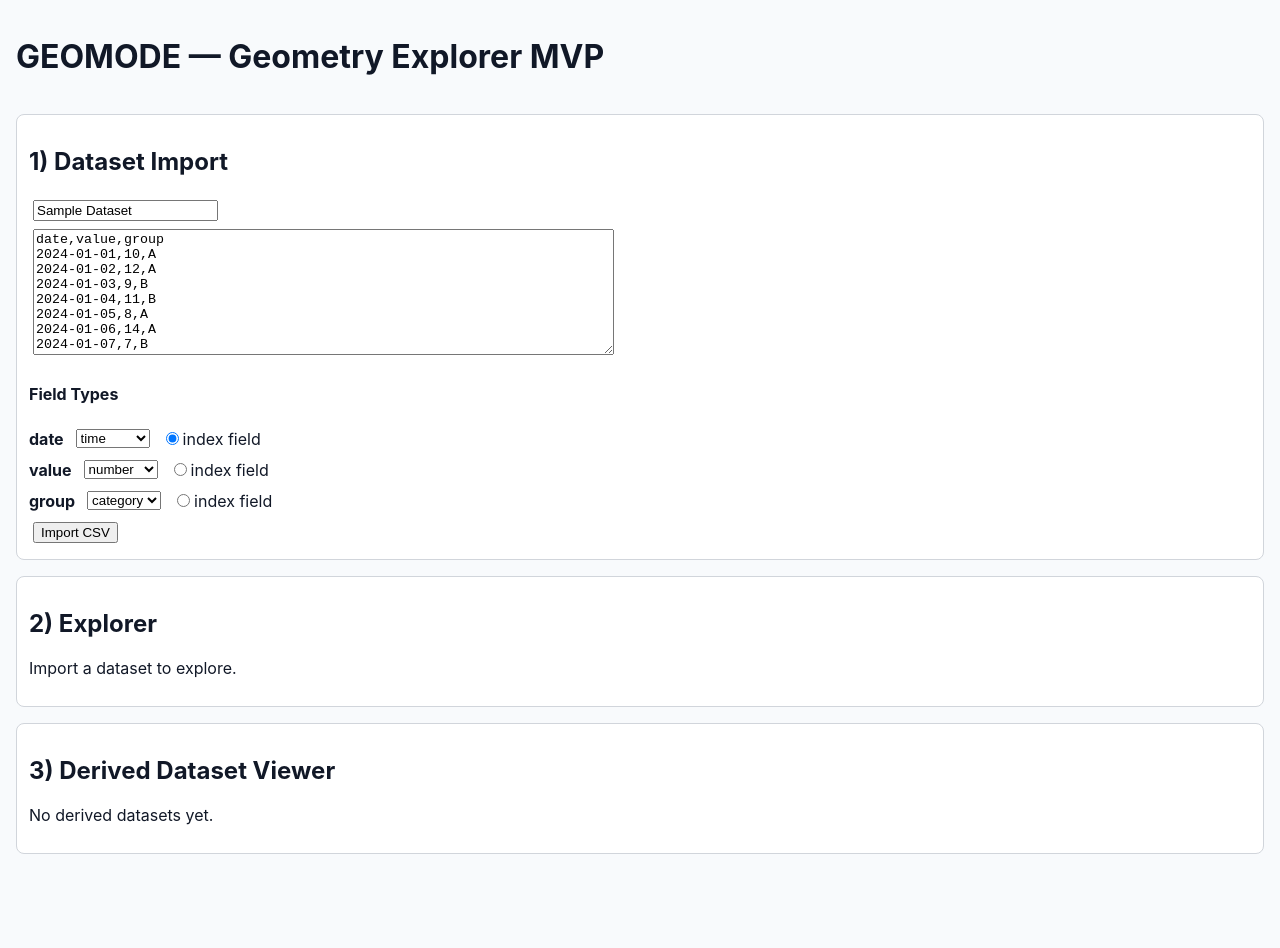
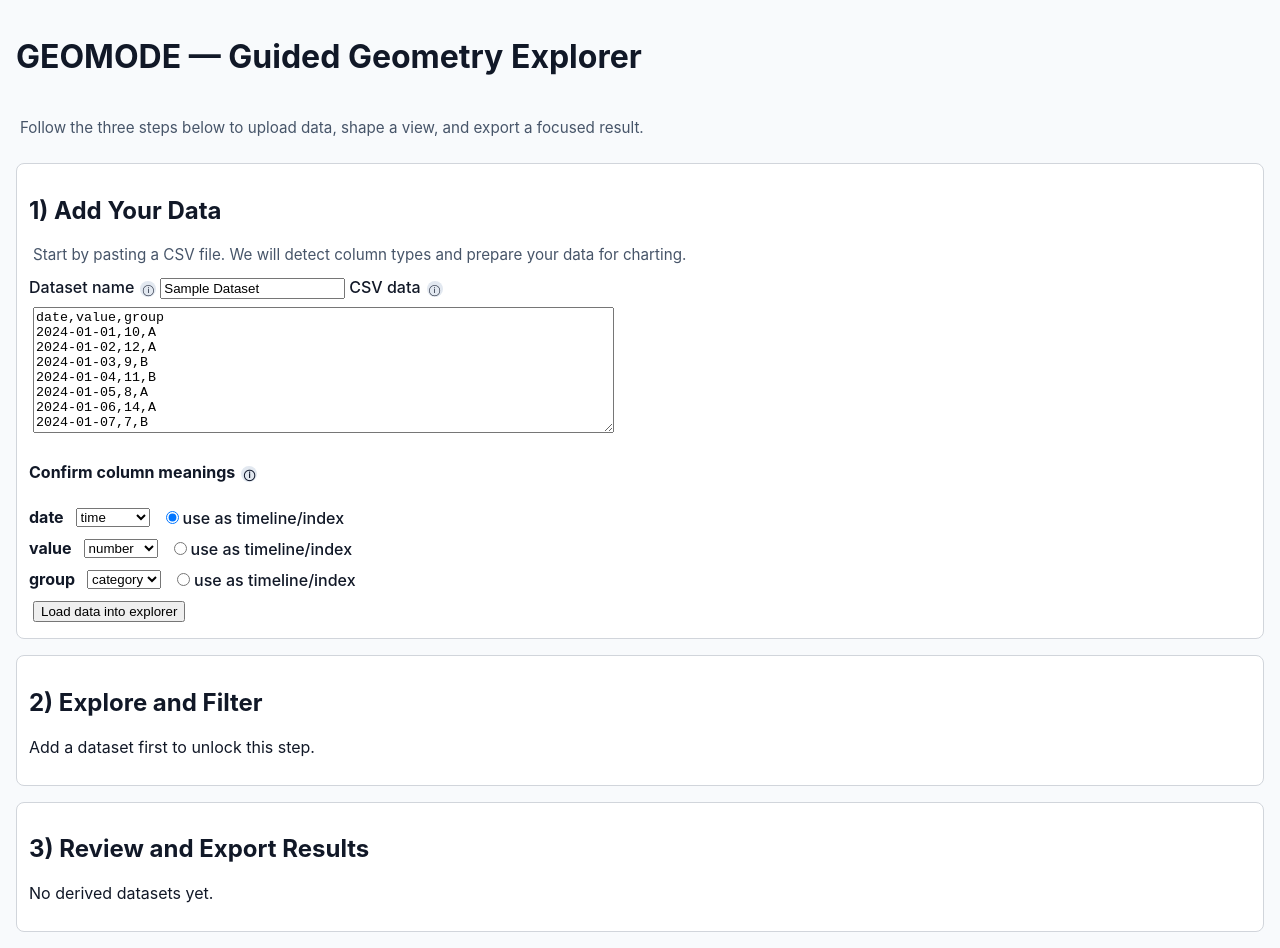
Before and after one commit to exeunt3/highmaps, a React (Vite) app: page / in a window 1280 px wide. Before the commit the page ends 870 px from the top, so only its background shows below. Built offline with nearby package versions, Linux system fonts and the light colour scheme.

Commit message:
Improve UI labels and add explanatory info popups

```diff
--- a/src/App.tsx
+++ b/src/App.tsx
@@ -17,7 +17,10 @@ export const App = () => {
 
   return (
     <main>
-      <h1>GEOMODE — Geometry Explorer MVP</h1>
+      <h1>GEOMODE — Guided Geometry Explorer</h1>
+      <p className="section-subtitle">
+        Follow the three steps below to upload data, shape a view, and export a focused result.
+      </p>
       <DatasetImport />
       <ExplorerScreen />
       <DerivedDatasetViewer />
--- a/src/app.css
+++ b/src/app.css
@@ -21,6 +21,59 @@ section {
   padding: 12px;
 }
 
+.section-subtitle {
+  margin: 4px 4px 10px;
+  color: #475569;
+  font-size: 0.95rem;
+}
+
 input, select, textarea, button {
   margin: 4px;
 }
+
+label {
+  font-weight: 500;
+}
+
+.info-tip {
+  position: relative;
+  display: inline-flex;
+  align-items: center;
+  justify-content: center;
+  width: 16px;
+  height: 16px;
+  margin-left: 6px;
+  border-radius: 9999px;
+  background: #e2e8f0;
+  color: #0f172a;
+  font-size: 11px;
+  line-height: 1;
+  cursor: help;
+}
+
+.info-tip__bubble {
+  position: absolute;
+  left: 22px;
+  top: -8px;
+  width: 240px;
+  padding: 8px;
+  border-radius: 8px;
+  background: #0f172a;
+  color: #f8fafc;
+  font-weight: 400;
+  font-size: 12px;
+  line-height: 1.35;
+  box-shadow: 0 10px 20px rgba(15, 23, 42, 0.25);
+  opacity: 0;
+  pointer-events: none;
+  transform: translateY(4px);
+  transition: opacity 140ms ease, transform 140ms ease;
+  z-index: 10;
+}
+
+.info-tip:hover .info-tip__bubble,
+.info-tip:focus .info-tip__bubble,
+.info-tip:focus-within .info-tip__bubble {
+  opacity: 1;
+  transform: translateY(0);
+}
--- /dev/null
+++ b/src/ui/components/InfoTip.tsx
@@ -0,0 +1,11 @@
+interface InfoTipProps {
+  label?: string;
+  content: string;
+}
+
+export const InfoTip = ({ label = 'What is this?', content }: InfoTipProps) => (
+  <span className="info-tip" tabIndex={0} role="note" aria-label={label}>
+    ⓘ
+    <span className="info-tip__bubble">{content}</span>
+  </span>
+);
--- a/src/ui/dataset/DatasetImport.tsx
+++ b/src/ui/dataset/DatasetImport.tsx
@@ -2,6 +2,7 @@ import { useMemo, useState } from 'react';
 import { inferSchema, parseCsv } from '../../core/schema/csv';
 import { useGeomodeStore } from '../../state/store';
 import type { FieldType, ViewConfig } from '../../types/models';
+import { InfoTip } from '../components/InfoTip';
 
 const SAMPLE_CSV = `date,value,group\n2024-01-01,10,A\n2024-01-02,12,A\n2024-01-03,9,B\n2024-01-04,11,B\n2024-01-05,8,A\n2024-01-06,14,A\n2024-01-07,7,B\n2024-01-08,15,B`;
 
@@ -53,14 +54,29 @@ export const DatasetImport = () => {
 
   return (
     <section>
-      <h2>1) Dataset Import</h2>
-      <input value={name} onChange={(e) => setName(e.target.value)} placeholder="Dataset name" />
+      <h2>1) Add Your Data</h2>
+      <p className="section-subtitle">
+        Start by pasting a CSV file. We will detect column types and prepare your data for charting.
+      </p>
+      <label>
+        Dataset name
+        <InfoTip content="This name is used in dropdowns later so you can recognize this upload." />
+      </label>
+      <input value={name} onChange={(e) => setName(e.target.value)} placeholder="e.g. Website traffic by day" />
+
+      <label>
+        CSV data
+        <InfoTip content="Paste raw comma-separated values, including the first header row. Each later row becomes one point in the explorer." />
+      </label>
       <div>
         <textarea value={csvText} onChange={(e) => setCsvText(e.target.value)} rows={8} cols={70} />
       </div>
       {preview && (
         <div>
-          <h4>Field Types</h4>
+          <h4>
+            Confirm column meanings
+            <InfoTip content="Adjust any incorrectly detected types. The index column is used for the chart's horizontal position and ordering." />
+          </h4>
           {preview.inferred.fields.map((field) => (
             <div key={field.name} style={{ display: 'flex', gap: 8, alignItems: 'center', marginBottom: 4 }}>
               <strong>{field.name}</strong>
@@ -79,13 +95,13 @@ export const DatasetImport = () => {
                   checked={(indexFieldOverride || preview.inferred.indexField) === field.name}
                   onChange={() => setIndexFieldOverride(field.name)}
                 />
-                index field
+                use as timeline/index
               </label>
             </div>
           ))}
         </div>
       )}
-      <button onClick={importDataset}>Import CSV</button>
+      <button onClick={importDataset}>Load data into explorer</button>
       {error && <p style={{ color: 'crimson' }}>{error}</p>}
     </section>
   );
--- a/src/ui/derived/DerivedDatasetViewer.tsx
+++ b/src/ui/derived/DerivedDatasetViewer.tsx
@@ -2,6 +2,7 @@ import { buildEmbedding } from '../../core/embedding/buildEmbedding';
 import { datasetToCsv, datasetToJson, downloadText } from '../../core/derive/export';
 import { useGeomodeStore } from '../../state/store';
 import type { FieldSchema, ViewConfig } from '../../types/models';
+import { InfoTip } from '../components/InfoTip';
 import { SimpleChart } from '../components/SimpleChart';
 
 const makeDerivedSchema = (datasetId: string): FieldSchema => ({
@@ -25,25 +26,34 @@ export const DerivedDatasetViewer = () => {
   const selected = derivedDatasets.find((d) => d.id === selectedDerivedId) ?? derivedDatasets[0];
 
   if (!selected) {
-    return <section><h2>3) Derived Dataset Viewer</h2><p>No derived datasets yet.</p></section>;
+    return <section><h2>3) Review and Export Results</h2><p>No derived datasets yet.</p></section>;
   }
 
   const points = buildEmbedding(selected, makeDerivedSchema(selected.id), makeDerivedView(selected.id));
 
   return (
     <section>
-      <h2>3) Derived Dataset Viewer</h2>
-      <label>Dataset: </label>
+      <h2>3) Review and Export Results</h2>
+      <p className="section-subtitle">
+        Inspect the filtered dataset and export it for downstream analysis.
+      </p>
+      <label>
+        Derived dataset
+        <InfoTip content="Each option is a saved extraction run from step 2. Switch between them to compare outcomes." />
+      </label>
       <select value={selected.id} onChange={(e) => setSelectedDerived(e.target.value)}>
         {derivedDatasets.map((dataset) => (
           <option key={dataset.id} value={dataset.id}>{dataset.name}</option>
         ))}
       </select>
-      <p>Row count: {selected.rows.length}</p>
+      <p>
+        Points in this result: {selected.rows.length}
+        <InfoTip content="This count represents how many rows passed your extraction rule and were materialized into the final dataset." />
+      </p>
       <SimpleChart points={points} />
       <div style={{ display: 'flex', gap: 8 }}>
-        <button onClick={() => downloadText(`${selected.name}.csv`, datasetToCsv(selected), 'text/csv')}>Export CSV</button>
-        <button onClick={() => downloadText(`${selected.name}.json`, datasetToJson(selected), 'application/json')}>Export JSON</button>
+        <button onClick={() => downloadText(`${selected.name}.csv`, datasetToCsv(selected), 'text/csv')}>Download as CSV</button>
+        <button onClick={() => downloadText(`${selected.name}.json`, datasetToJson(selected), 'application/json')}>Download as JSON</button>
       </div>
     </section>
   );
--- a/src/ui/explorer/ExplorerScreen.tsx
+++ b/src/ui/explorer/ExplorerScreen.tsx
@@ -3,6 +3,7 @@ import { buildEmbedding } from '../../core/embedding/buildEmbedding';
 import { extractorRegistry } from '../../core/extractors/registry';
 import { transformRegistry } from '../../core/transforms/registry';
 import { useGeomodeStore } from '../../state/store';
+import { InfoTip } from '../components/InfoTip';
 import { SimpleChart } from '../components/SimpleChart';
 
 export const ExplorerScreen = () => {
@@ -60,26 +61,38 @@ export const ExplorerScreen = () => {
   };
 
   if (!selectedDataset || !schema || !viewConfig) {
-    return <section><h2>2) Explorer</h2><p>Import a dataset to explore.</p></section>;
+    return <section><h2>2) Explore and Filter</h2><p>Add a dataset first to unlock this step.</p></section>;
   }
 
   return (
     <section>
-      <h2>2) Explorer</h2>
+      <h2>2) Explore and Filter</h2>
+      <p className="section-subtitle">
+        Compare your original data with a transformed view, then choose which points to keep.
+      </p>
       <div style={{ display: 'grid', gridTemplateColumns: '1fr 1fr', gap: 12 }}>
         <div>
-          <label>Dataset: </label>
+          <label>
+            Active dataset
+            <InfoTip content="Choose which uploaded dataset to explore. Everything on this screen updates immediately." />
+          </label>
           <select value={selectedDataset.id} onChange={(e) => setSelectedDataset(e.target.value)}>
             {datasets.map((dataset) => (
               <option key={dataset.id} value={dataset.id}>{dataset.name}</option>
             ))}
           </select>
-          <h4>Baseline</h4>
+          <h4>
+            Original shape
+            <InfoTip content="This chart is the baseline embedding before any transformation. It helps you compare before vs after." />
+          </h4>
           <SimpleChart points={baselinePoints} />
         </div>
 
         <div>
-          <label>Transform: </label>
+          <label>
+            Transformation recipe
+            <InfoTip content="A transform remaps each point's position. Tune the numeric settings below to see different geometric patterns." />
+          </label>
           <select
             value={transformConfig.transformId}
             onChange={(e) => {
@@ -105,16 +118,26 @@ export const ExplorerScreen = () => {
             </label>
           ))}
           <label style={{ display: 'block' }}>
-            Morph {morph.toFixed(2)}
+            Blend original vs transformed: {morph.toFixed(2)}
+            <InfoTip content="0.00 keeps the original chart. 1.00 shows the fully transformed chart. Values in between animate a smooth transition." />
             <input type="range" min={0} max={1} step={0.01} value={morph} onChange={(e) => setMorph(Number(e.target.value))} />
           </label>
-          <h4>Transformed / Morphed</h4>
+          <h4>
+            Working view (red points are selected)
+            <InfoTip content="This is what the extractor sees. Red points match your current extraction rule and will be included in the derived dataset." />
+          </h4>
           <SimpleChart points={morphedPoints} highlightIds={previewSelection} />
         </div>
       </div>
 
-      <h3>Extractor</h3>
-      <label>Extractor: </label>
+      <h3>
+        Build a derived dataset
+        <InfoTip content="An extractor decides which points to keep based on the transformed coordinates. Use this to create focused subsets." />
+      </h3>
+      <label>
+        Selection rule
+        <InfoTip content="Pick a rule, then tweak its parameters. The chart highlights matching points in red before you commit." />
+      </label>
       <select
         value={extractorConfig.extractorId}
         onChange={(e) => {
@@ -139,7 +162,7 @@ export const ExplorerScreen = () => {
           />
         </label>
       ))}
-      <button onClick={runExtraction}>Materialize derived dataset</button>
+      <button onClick={runExtraction}>Create derived dataset from selected points</button>
     </section>
   );
 };
```
